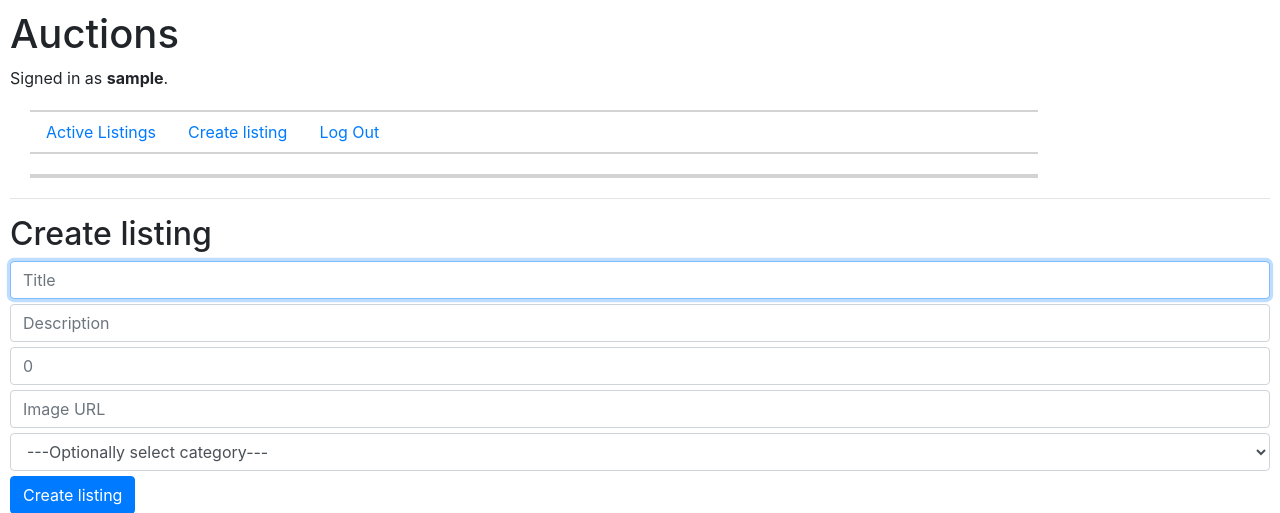
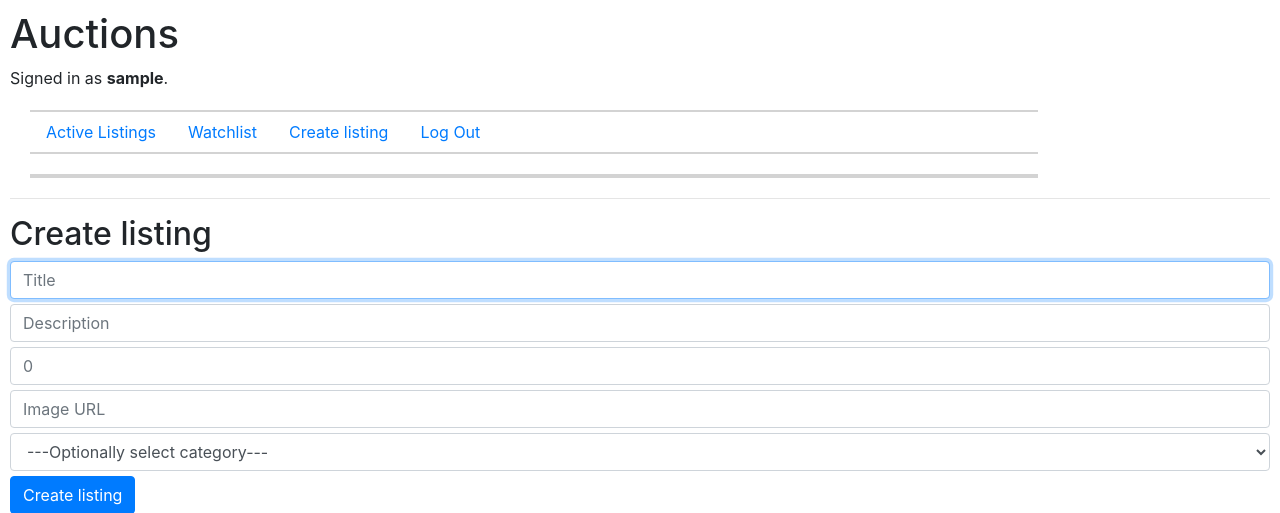
Before and after one commit to RobClaessens/web-dev-course, a Django app: page /create_listing in a window 1280 px wide. Shown: the top 513 px of the page. Run offline with Django 3.2, Linux system fonts and the light colour scheme; the visitor is signed in with stand-in values (Sample User, id 1); data that the repository does not hold is empty; some libraries are stand-ins or nearby versions.

Commit message:
Add functionality for watchlist

```diff
--- a/auctions/templates/auctions/layout.html
+++ b/auctions/templates/auctions/layout.html
@@ -21,6 +21,9 @@
                 <a class="nav-link" href="{% url 'index' %}">Active Listings</a>
             </li>
             {% if user.is_authenticated %}
+                <li class="nav-item">
+                    <a class="nav-link" href="{% url 'watchlist' %}">Watchlist</a>
+                </li>
                 <li class="nav-item">
                     <a class="nav-link" href="{% url 'create_listing' %}">Create listing</a>
                 </li>
--- a/auctions/urls.py
+++ b/auctions/urls.py
@@ -13,5 +13,6 @@ urlpatterns = [
     path("<int:listing_id>/create_comment", views.create_comment, name="create_comment"),
     path("<int:listing_id>/create_watching", views.create_watching, name="create_watching"),
     path("<int:listing_id>/remove_watching", views.remove_watching, name="remove_watching"),
-    path("category/<int:category_id>", views.category, name="category")
+    path("category/<int:category_id>", views.category, name="category"),
+    path("watchlist", views.watchlist, name="watchlist")
 ]
--- a/auctions/views.py
+++ b/auctions/views.py
@@ -90,7 +90,7 @@ def create_listing(request):
                 kwargs['category'] = Category.objects.get(name=category)
 
             # Create listing and save
-            listing = Listing(title=title, description=description, starting_bid=starting_bid, **kwargs)
+            listing = Listing(title=title, description=description, starting_bid=starting_bid, user=request.user, **kwargs)
             listing.save()
 
         except Error as e:
@@ -241,3 +241,10 @@ def category(request, category_id):
             "listings": Category.objects.get(id=category_id).listings.all(),
             "categories": Category.objects.all()
     })
+
+
+def watchlist(request):
+    return render(request, "auctions/index.html", {
+            "listings": request.user.watchlist_listings,
+            "categories": Category.objects.all()
+    })
```
